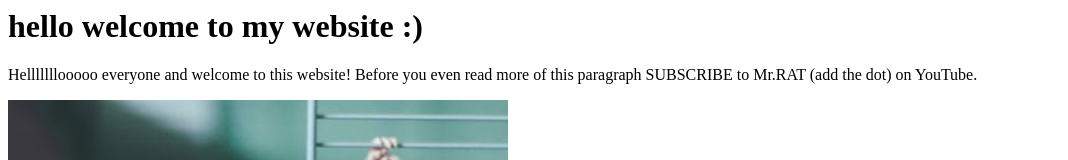
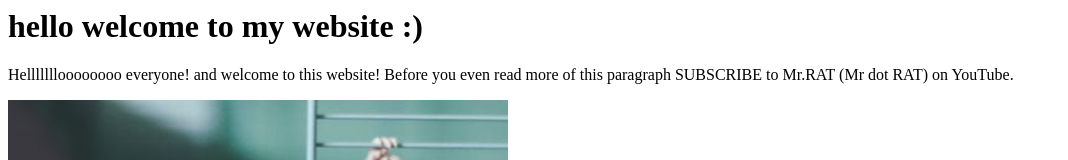
Before and after one commit to gramskills/gramskills.github.io, a plain HTML site: page index.html in a window 1280 px wide. Shown: the top 160 px of the page, without its empty margins (0-1068 px from the left). Drawn offline with Linux system fonts and the light colour scheme.

Commit message:
Update index.html

```diff
--- a/index.html
+++ b/index.html
@@ -3,7 +3,7 @@
 hello welcome to my website :)
 </h1>
 <body>
-<p>Helllllllooooo everyone and welcome to this website! Before you even read more of this paragraph SUBSCRIBE to Mr.RAT (add the dot)
+<p>Hellllllloooooooo everyone! and welcome to this website! Before you even read more of this paragraph SUBSCRIBE to Mr.RAT (Mr dot RAT)
 on YouTube.</p>
 
 <img src="images/Ratcage.jpg" alt="Ratty" width="500" height="333">
```
